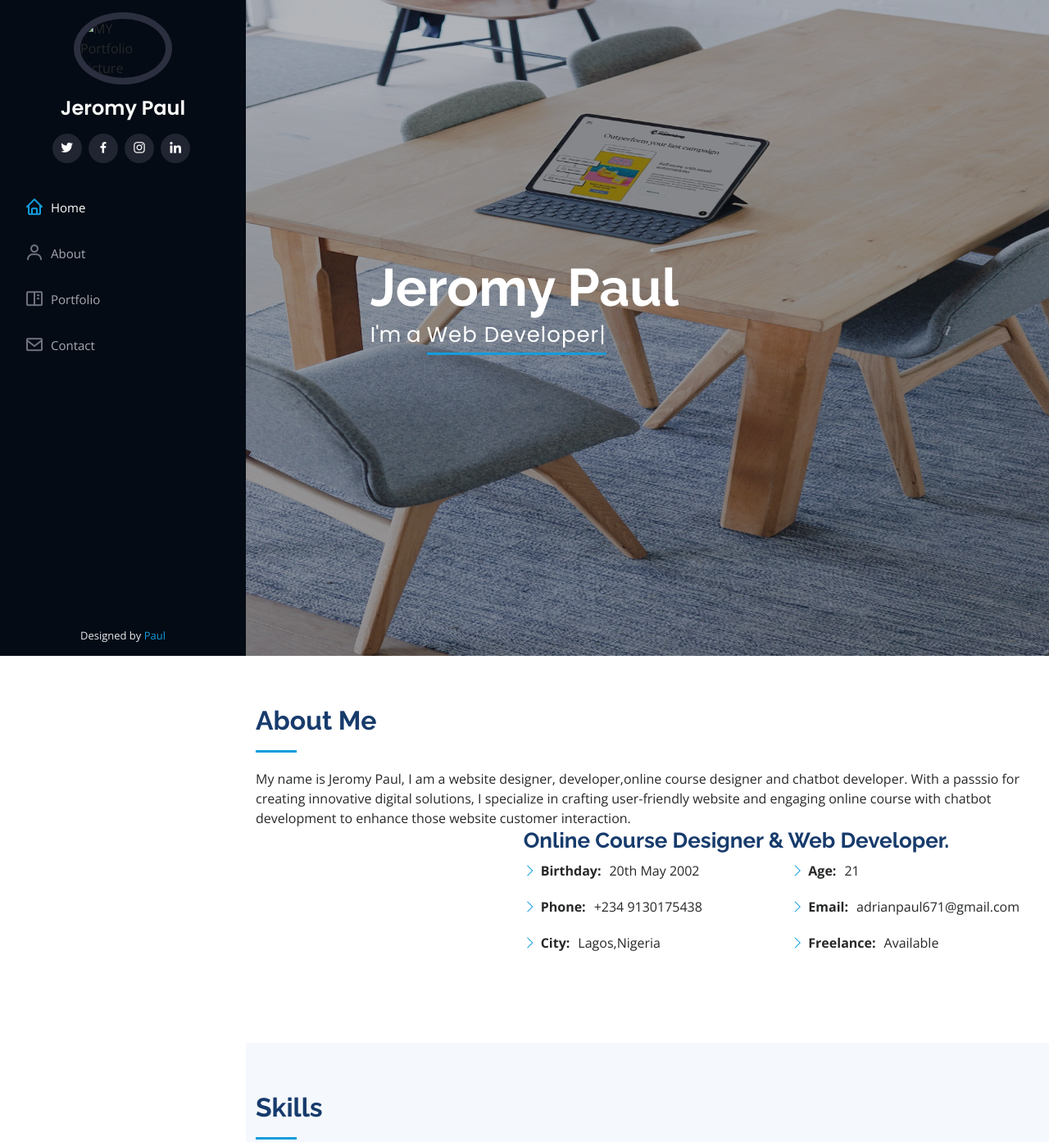
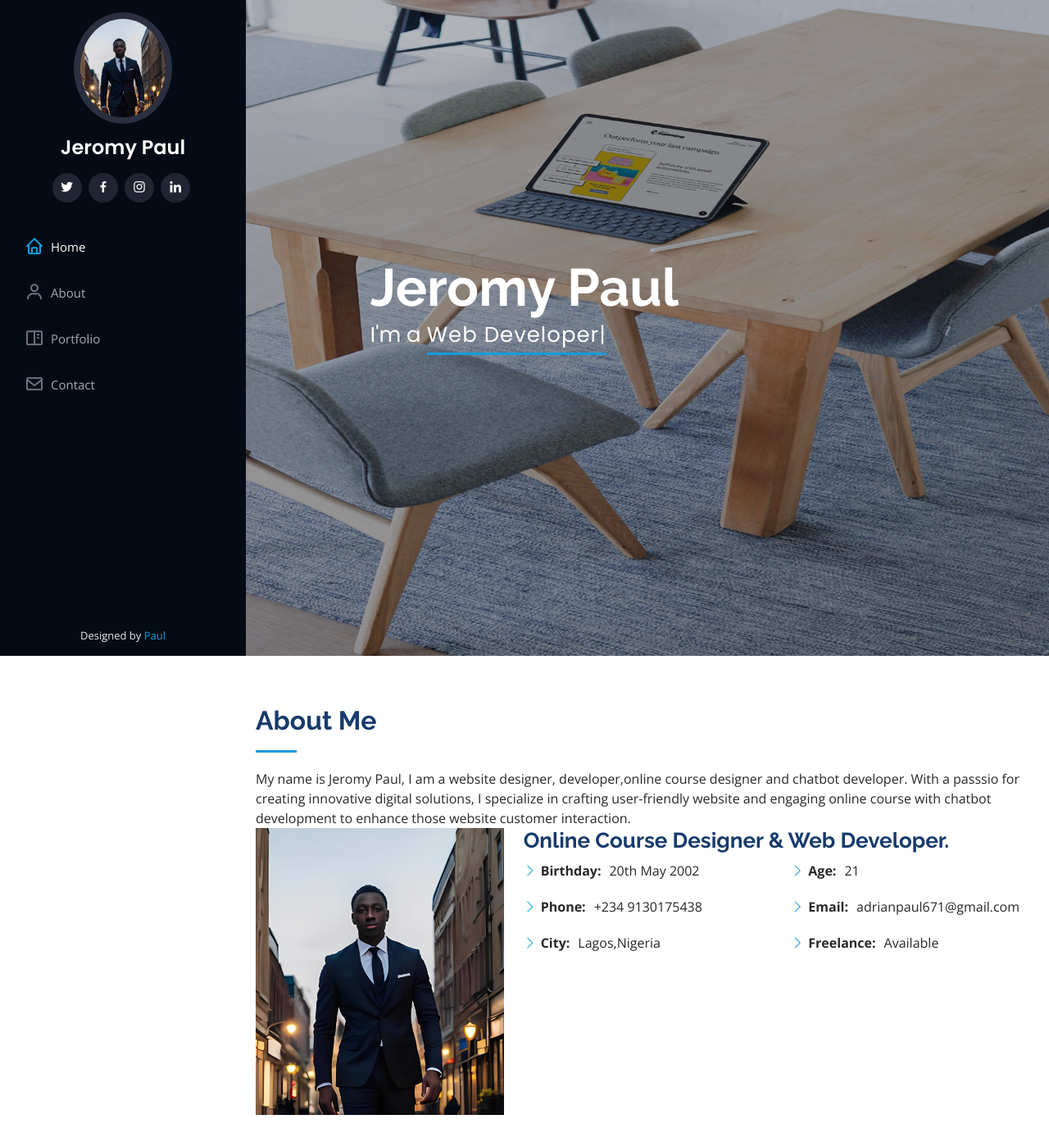
Before and after one commit to pauladedeji12/Portfolio, a plain HTML site: page index.html in a window 1280 px wide. Shown: the top 1393 px of the page at 82% size. Drawn offline with nearby package versions, Linux system fonts and the light colour scheme.

Commit message:
Update index.html

```diff
--- a/index.html
+++ b/index.html
@@ -45,7 +45,7 @@
     <div class="d-flex flex-column">
 
       <div class="profile">
-        <img src="assets/img/Profilepicture.jpg" alt="MY Portfolio Picture" class="img-fluid rounded-circle">
+        <img src="assets/img/Profile picture.jpg" alt="MY Portfolio Picture" class="img-fluid rounded-circle">
         <h1 class="text-light"><a href="index.html">Jeromy Paul</a></h1>
         <div class="social-links mt-3 text-center">
           <a href="https://x.com/pau48441?t=eqDVt04SjRf7PyY0Lkh-1g&s=09" class="twitter"><i class="bx bxl-twitter"></i></a>
@@ -87,7 +87,7 @@
 
         <div class="row">
           <div class="col-lg-4" data-aos="fade-right">
-            <img src="assets/img/Profilepicture.jpg" class="img-fluid" alt="">
+            <img src="assets/img/Profile picture.jpg" class="img-fluid" alt="">
           </div>
           <div class="col-lg-8 pt-4 pt-lg-0 content" data-aos="fade-left">
             <h3>Online Course Designer &amp; Web Developer.</h3>
```
